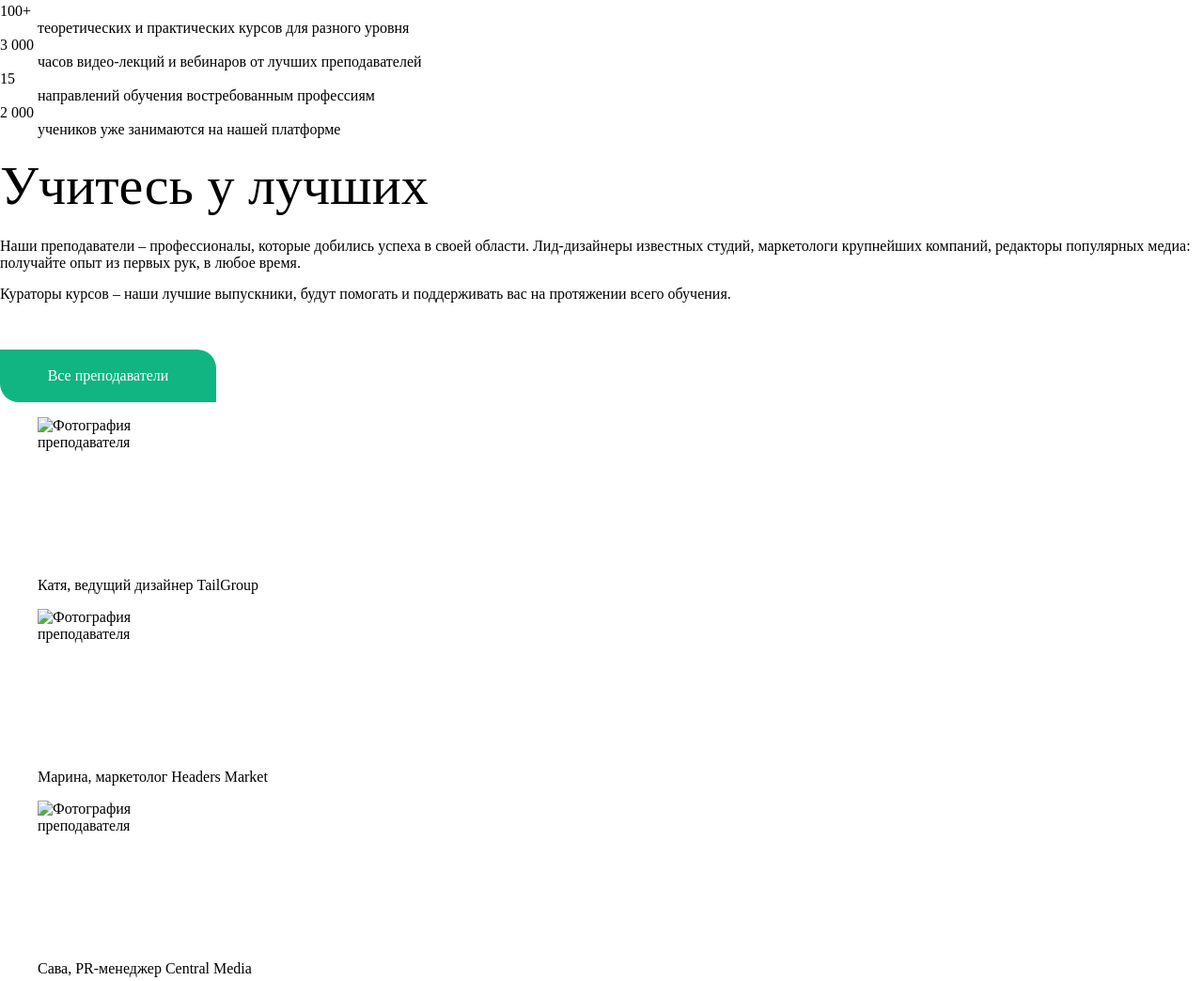
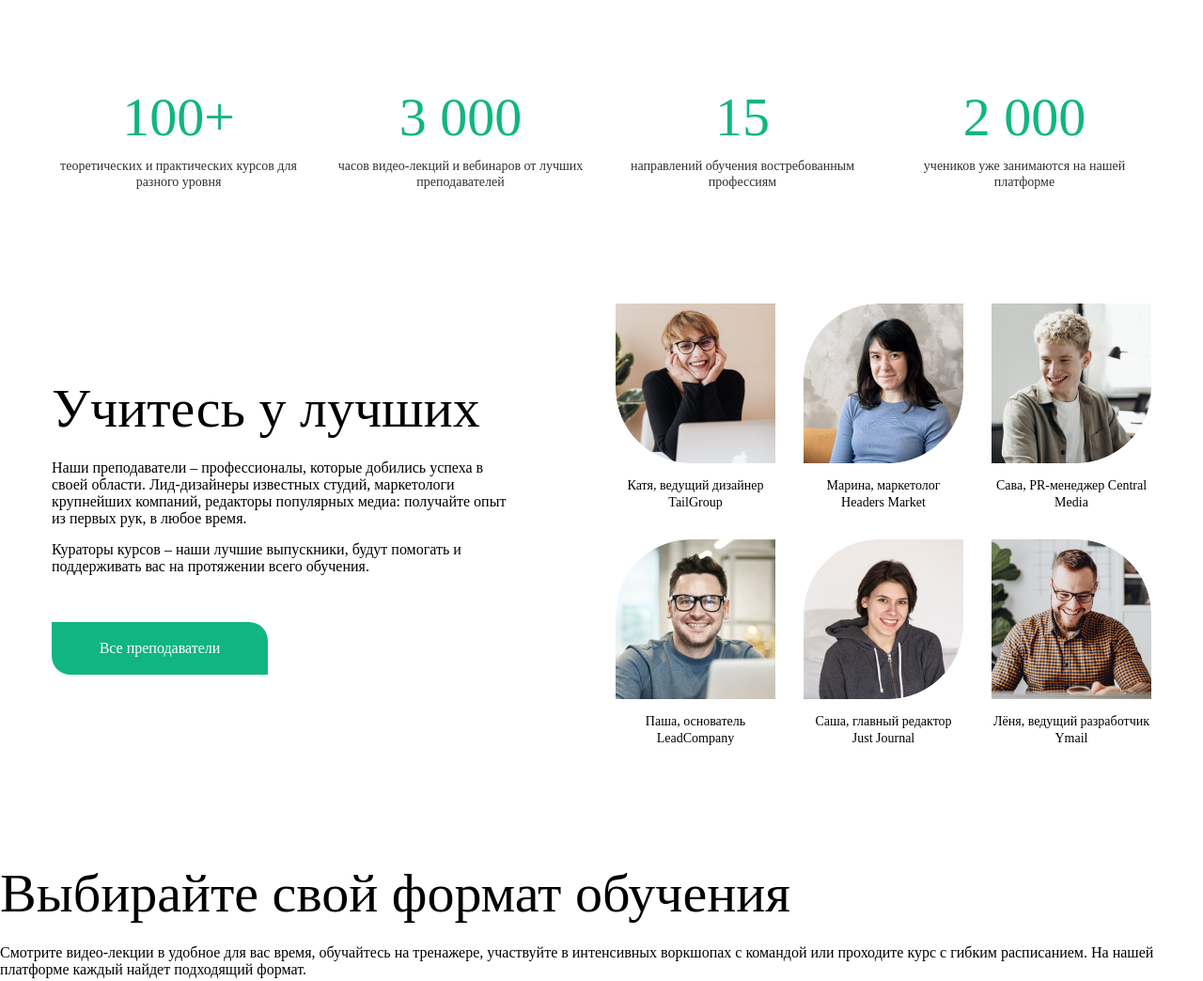
Before and after one commit to VladissGernet/e-mentor, a plain HTML site: page source/index.html in a window 1280 px wide. Shown: the part 1323-2367 px from the top of the page at 94% size. Drawn offline with nearby package versions, Linux system fonts and the light colour scheme; files that its build step writes are made by us from their sources.

Commit message:
about done

```diff
--- a/source/index.html
+++ b/source/index.html
@@ -76,16 +76,9 @@
     Главная страница сайта образовательной онлайн-платформы E-Mentor.
   </h1>
   <section class="promo">
-    <div class="promo__content">
-      <div class="offer offer--align-center">
-        <h2 class="offer__title">Образовательная онлайн-платформа</h2>
-        <p class="offer__description">
-          Курсы и видео-лекции по дизайну, копирайтингу, SMM, таргету и многим другим
-          направлениям
-        </p>
-        <button class="offer__button button button--accent" type="button">
-          Все направления
-        </button>
+    <div class="container promo__cover">
+      <div class="promo__img-cover-bottom-left promo__img-cover-bottom-left--cropping-top-right">
+        <img src="img/promo/picture-2.jpg" width="240" height="300" alt="Девушка сидит за ноутбуком">
       </div>
       <ul class="promo__social social social--vertical">
         <li class="social__item">
@@ -113,103 +106,83 @@
           </a>
         </li>
       </ul>
-      <a class="promo__link-down" href="#">
-        Листайте вниз
-      </a>
+      <div class="promo__img-cover-top-right promo__img-cover-top-right--cropping-top-left">
+        <img src="img/promo/picture-1.jpg" width="240" height="300" alt="Девушка в шляпе сидит за ноутбуком">
+      </div>
+      <div class="offer offer--align-center">
+        <h2 class="offer__title">Образовательная онлайн-платформа</h2>
+        <p class="offer__description">
+          Курсы и видео-лекции по дизайну, копирайтингу, SMM, таргету и многим другим
+          направлениям
+        </p>
+        <button class="offer__button button button--accent" type="button">
+          Все направления
+        </button>
+      </div>
+      <a class="promo__link-down" href="#">Листайте вниз</a>
+    </div>
+    <div class="promo__content">
     </div>
   </section>
-  <section class="statistics">
-    <h2 class="visually-hidden">
-      Статистика нашей платформы.
-    </h2>
-    <dl class="statistics__list">
+  <section class="container about">
+    <dl class="about__statistics statistics">
       <div class="statistics__item">
-        <dt class="statistics__indicator">
-          100+
-        </dt>
-        <dd class="statistics__description">
-          теоретических и практических курсов для разного уровня
-        </dd>
+        <dt class="statistics__indicator">100+</dt>
+        <dd class="statistics__description">теоретических и практических курсов для разного уровня</dd>
       </div>
       <div class="statistics__item">
-        <dt class="statistics__indicator">
-          3 000
-        </dt>
-        <dd class="statistics__description">
-          часов видео-лекций и вебинаров от лучших преподавателей
-        </dd>
+        <dt class="statistics__indicator">3 000</dt>
+        <dd class="statistics__description">часов видео-лекций и вебинаров от лучших преподавателей</dd>
       </div>
       <div class="statistics__item">
-        <dt class="statistics__indicator">
-          15
-        </dt>
-        <dd class="statistics__description">
-          направлений обучения востребованным профессиям
-        </dd>
+        <dt class="statistics__indicator">15</dt>
+        <dd class="statistics__description">направлений обучения востребованным профессиям</dd>
       </div>
       <div class="statistics__item">
-        <dt class="statistics__indicator">
-          2 000
-        </dt>
-        <dd class="statistics__description">
-          учеников уже занимаются на нашей платформе
-        </dd>
+        <dt class="statistics__indicator">2 000</dt>
+        <dd class="statistics__description">учеников уже занимаются на нашей платформе</dd>
       </div>
     </dl>
-  </section>
-  <section class="teachers card card--direction-reverse">
-    <div class="card__description-column teachers__description-column offer">
-      <h2 class="offer__title">
-        Учитесь у лучших
-      </h2>
-      <p class="offer__description">
-        Наши преподаватели – профессионалы, которые добились успеха в своей области. Лид-дизайнеры известных студий,
-        маркетологи крупнейших компаний, редакторы популярных медиа: получайте опыт из первых рук, в любое время.
-      </p>
-      <p class="offer__description">
-        Кураторы курсов – наши лучшие выпускники, будут помогать и поддерживать вас на протяжении всего обучения.
-      </p>
-      <button class="offer__button button" type="button">
-        Все преподаватели
-      </button>
+    <div class="about__teachers teachers card card--direction-reverse">
+      <div class="teachers__description-column card__description-column offer">
+        <h2 class="offer__title">Учитесь у лучших</h2>
+        <p class="offer__description">Наши преподаватели – профессионалы, которые добились успеха в своей области. Лид-дизайнеры известных студий, маркетологи крупнейших компаний, редакторы популярных медиа: получайте опыт из первых рук, в любое время.</p>
+        <p class="offer__description">Кураторы курсов – наши лучшие выпускники, будут помогать и поддерживать вас на протяжении всего обучения. </p>
+        <button class="offer__button button" type="button">Все преподаватели</button>
       </div>
       <div class="teachers__img-column card__img-column">
         <figure class="teachers__card">
-        <img class="teachers__img teachers__img--cropping-bottom-left" src="img/photo-5.jpg" width="170" height="170" alt="Фотография преподавателя">
-        <figcaption class="teachers__caption">
-          Катя, ведущий дизайнер TailGroup
-        </figcaption>
+          <img class="teachers__img teachers__img--cropping-bottom-left" src="img/teachers/photo-1.jpg" width="170"
+               height="170" alt="Фотография преподавателя">
+          <figcaption class="teachers__caption">Катя, ведущий дизайнер TailGroup</figcaption>
         </figure>
         <figure class="teachers__card">
-        <img class="teachers__img teachers__img--cropping-top-left teachers__img--cropping-bottom-right" src="img/photo-6.jpg" width="170" height="170" alt="Фотография преподавателя">
-        <figcaption class="teachers__caption">
-          Марина, маркетолог Headers Market
-        </figcaption>
+          <img class="teachers__img teachers__img--cropping-top-left teachers__img--cropping-bottom-right"
+               src="img/teachers/photo-2.jpg" width="170" height="170" alt="Фотография преподавателя">
+          <figcaption class="teachers__caption">Марина, маркетолог Headers Market</figcaption>
         </figure>
         <figure class="teachers__card">
-        <img class="teachers__img teachers__img--cropping-bottom-right" src="img/photo-1.jpg" width="170" height="170" alt="Фотография преподавателя">
-        <figcaption class="teachers__caption">
-          Сава, PR-менеджер Central Media
-        </figcaption>
+          <img class="teachers__img teachers__img--cropping-bottom-right" src="img/teachers/photo-3.jpg" width="170"
+               height="170" alt="Фотография преподавателя">
+          <figcaption class="teachers__caption">Сава, PR-менеджер Central Media</figcaption>
         </figure>
         <figure class="teachers__card">
-        <img class="teachers__img teachers__img--cropping-top-left" src="img/photo-2.jpg" width="170" height="170" alt="Фотография преподавателя">
-        <figcaption class="teachers__caption">
-          Паша, основатель LeadCompany
-        </figcaption>
+          <img class="teachers__img teachers__img--cropping-top-left" src="img/teachers/photo-4.jpg" width="170"
+               height="170"
+               alt="Фотография преподавателя">
+          <figcaption class="teachers__caption">Паша, основатель LeadCompany</figcaption>
         </figure>
         <figure class="teachers__card">
-        <img class="teachers__img teachers__img--cropping-top-left teachers__img--cropping-bottom-right" src="img/photo-3.jpg" width="170" height="170" alt="Фотография преподавателя">
-        <figcaption class="teachers__caption">
-          Саша, главный редактор Just Journal
-        </figcaption>
+          <img class="teachers__img teachers__img--cropping-top-left teachers__img--cropping-bottom-right"
+               src="img/teachers/photo-5.jpg" width="170" height="170" alt="Фотография преподавателя">
+          <figcaption class="teachers__caption">Саша, главный редактор Just Journal</figcaption>
         </figure>
         <figure class="teachers__card">
-        <img class="teachers__img teachers__img--cropping-top-right" src="img/photo-4.jpg" width="170" height="170" alt="Фотография преподавателя">
-        <figcaption class="teachers__caption">
-          Лёня, ведущий разработчик Ymail
-        </figcaption>
+          <img class="teachers__img teachers__img--cropping-top-right" src="img/teachers/photo-6.jpg" width="170"
+               height="170" alt="Фотография преподавателя">
+          <figcaption class="teachers__caption">Лёня, ведущий разработчик Ymail</figcaption>
         </figure>
+      </div>
     </div>
   </section>
   <section class="product card">
--- /dev/null
+++ b/source/scss/blocks/about.scss
@@ -0,0 +1,7 @@
+.about {
+  display: flex;
+  flex-direction: column;
+  gap: 120px;
+  padding-top: 120px;
+  padding-bottom: 120px;
+}
--- /dev/null
+++ b/source/scss/blocks/statistics.scss
@@ -0,0 +1,27 @@
+.statistics {
+  display: flex;
+  flex-wrap: wrap;
+  gap: 30px;
+  margin: 0;
+}
+
+.statistics__item {
+  width: 270px;
+}
+
+.statistics__indicator {
+  margin-bottom: 15px;
+  font-weight: 500;
+  font-size: 58px;
+  line-height: 58px;
+  text-align: center;
+  color: #10b582;
+}
+
+.statistics__description {
+  margin: 0;
+  font-size: 14px;
+  line-height: 1.2;
+  color: #303030;
+  text-align: center;
+}
--- /dev/null
+++ b/source/scss/blocks/teachers.scss
@@ -0,0 +1,46 @@
+.teachers {
+  display: grid;
+  grid-template-columns: 1fr 1fr;
+  align-items: center;
+  gap: 30px;
+}
+
+.teachers__description-column {
+  width: 500px;
+}
+
+.teachers__img-column {
+  display: grid;
+  grid-template-columns: repeat(3, 170px);
+  grid-gap: 30px;
+}
+
+.teachers__card {
+  display: flex;
+  flex-direction: column;
+  gap: 15px;
+  padding: 0;
+  margin: 0;
+}
+
+.teachers__img--cropping-bottom-left {
+  border-bottom-left-radius: 80px 80px;
+}
+
+.teachers__img--cropping-top-left {
+  border-top-left-radius: 80px 80px;
+}
+
+.teachers__img--cropping-bottom-right {
+  border-bottom-right-radius: 80px 80px;
+}
+
+.teachers__img--cropping-top-right {
+  border-top-right-radius: 80px 80px;
+}
+
+.teachers__caption {
+  font-size: 14px;
+  line-height: 1.3;
+  text-align: center;
+}
--- /dev/null
+++ b/source/scss/helpers/container.scss
@@ -0,0 +1,4 @@
+.container {
+  width: 1170px;
+  margin: 0 auto;
+}
--- a/source/scss/style.scss
+++ b/source/scss/style.scss
@@ -1,5 +1,6 @@
 @import "helpers/visually-hidden.scss";
 @import "helpers/default.scss";
+@import "helpers/container.scss";
 @import "blocks/logo.scss";
 @import "blocks/site-navigation.scss";
 @import "blocks/main-navigation.scss";
@@ -8,3 +9,6 @@
 @import "blocks/button.scss";
 @import "blocks/offer.scss";
 @import "blocks/promo.scss";
+@import "blocks/statistics.scss";
+@import "blocks/teachers.scss";
+@import "blocks/about.scss";
```
Also changed, not shown: source/img/promo/picture-1.jpg (added), source/img/promo/picture-2.jpg (added), source/img/teachers/photo-1.jpg (added), source/img/teachers/photo-2.jpg (added), source/img/teachers/photo-3.jpg (added), source/img/teachers/photo-4.jpg (added), source/img/teachers/photo-5.jpg (added), source/img/teachers/photo-6.jpg (added). Lines whose indentation alone changed are shown as unchanged.
